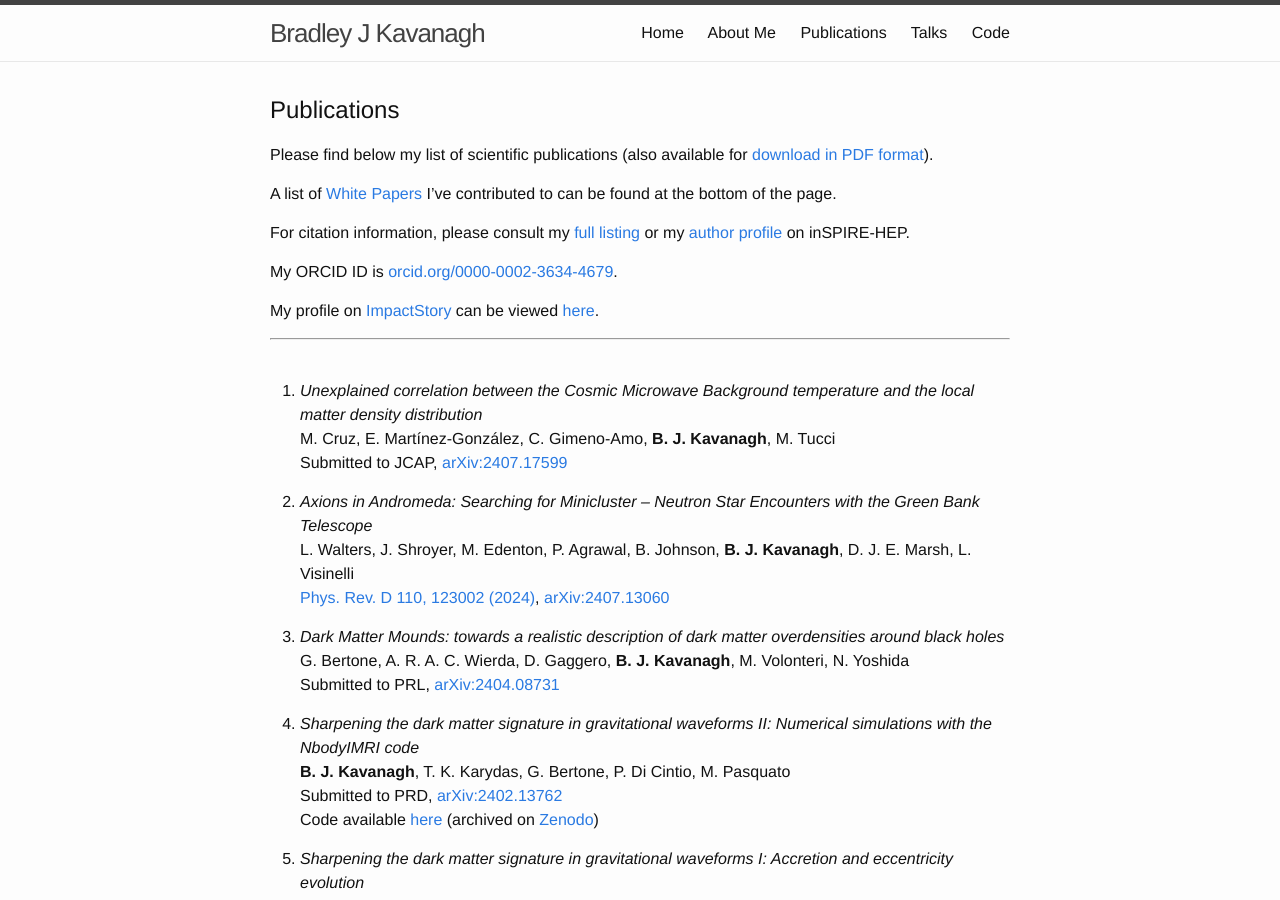
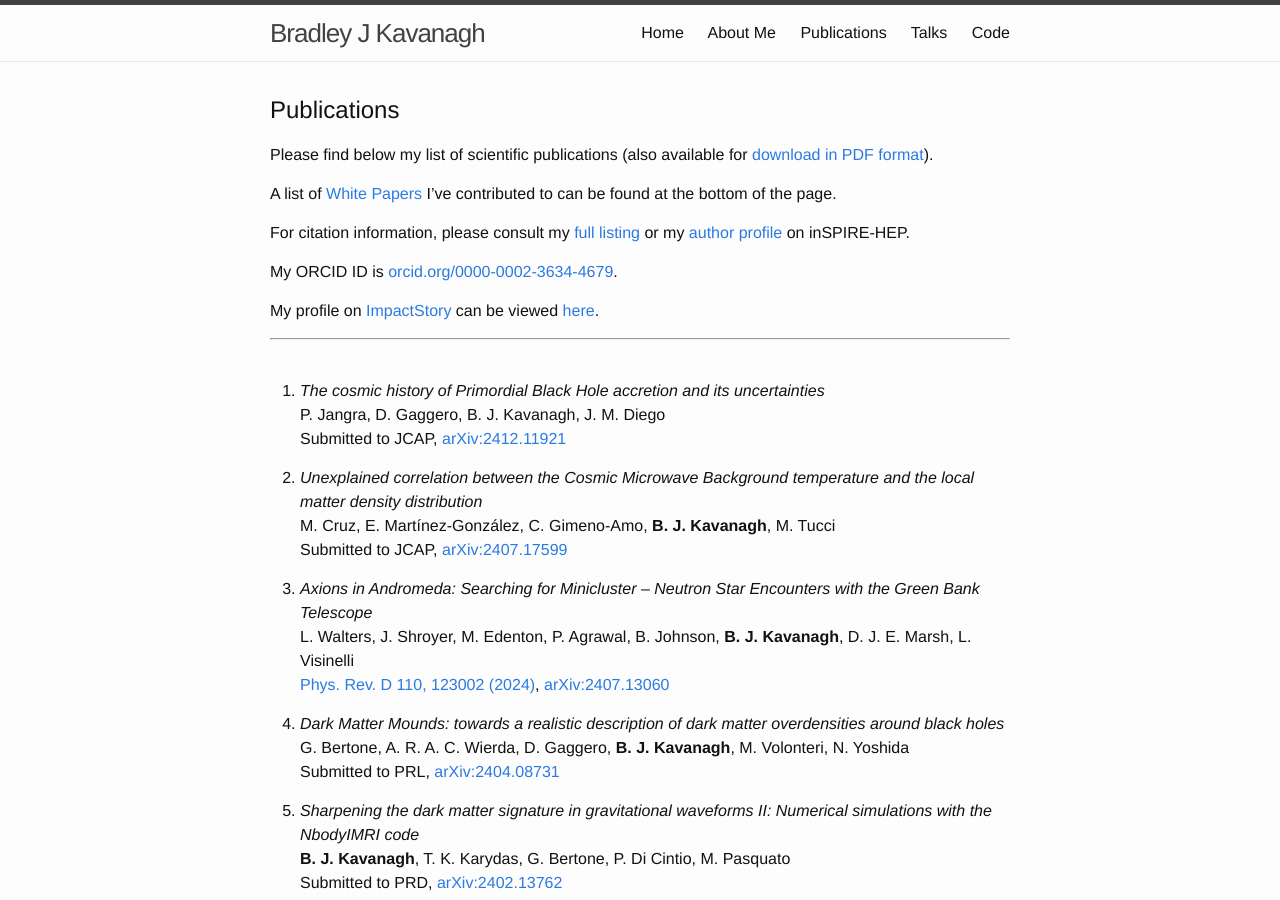
Before and after one commit to bradkav/bradkav.github.io, a Jekyll site: the page built from publications.md, in a window 1280 px wide and 900 px high. Built offline with Jekyll 4.4.1, drawn with Linux system fonts in a browser that asks for light colours.

Commit message:
Added new PBH paper

```diff
--- a/publications.md
+++ b/publications.md
@@ -22,7 +22,11 @@ My profile on [ImpactStory](https://impactstory.org/) can be viewed [here](https
 ***
 <br>
 
-1. *Unexplained correlation between the Cosmic Microwave Background temperature and the local matter density distribution*
+1. *The cosmic history of Primordial Black Hole accretion and its uncertainties*
+P. Jangra, D. Gaggero, B. J. Kavanagh, J. M. Diego
+Submitted to JCAP, [arXiv:2412.11921](https://arxiv.org/abs/2412.11921)
+
+2. *Unexplained correlation between the Cosmic Microwave Background temperature and the local matter density distribution*
 M. Cruz, E. Martínez-González, C. Gimeno-Amo, **B. J. Kavanagh**, M. Tucci
 Submitted to JCAP, [arXiv:2407.17599](https://arxiv.org/abs/2407.17599)
 
```
Also changed, not shown: 2 other files.
